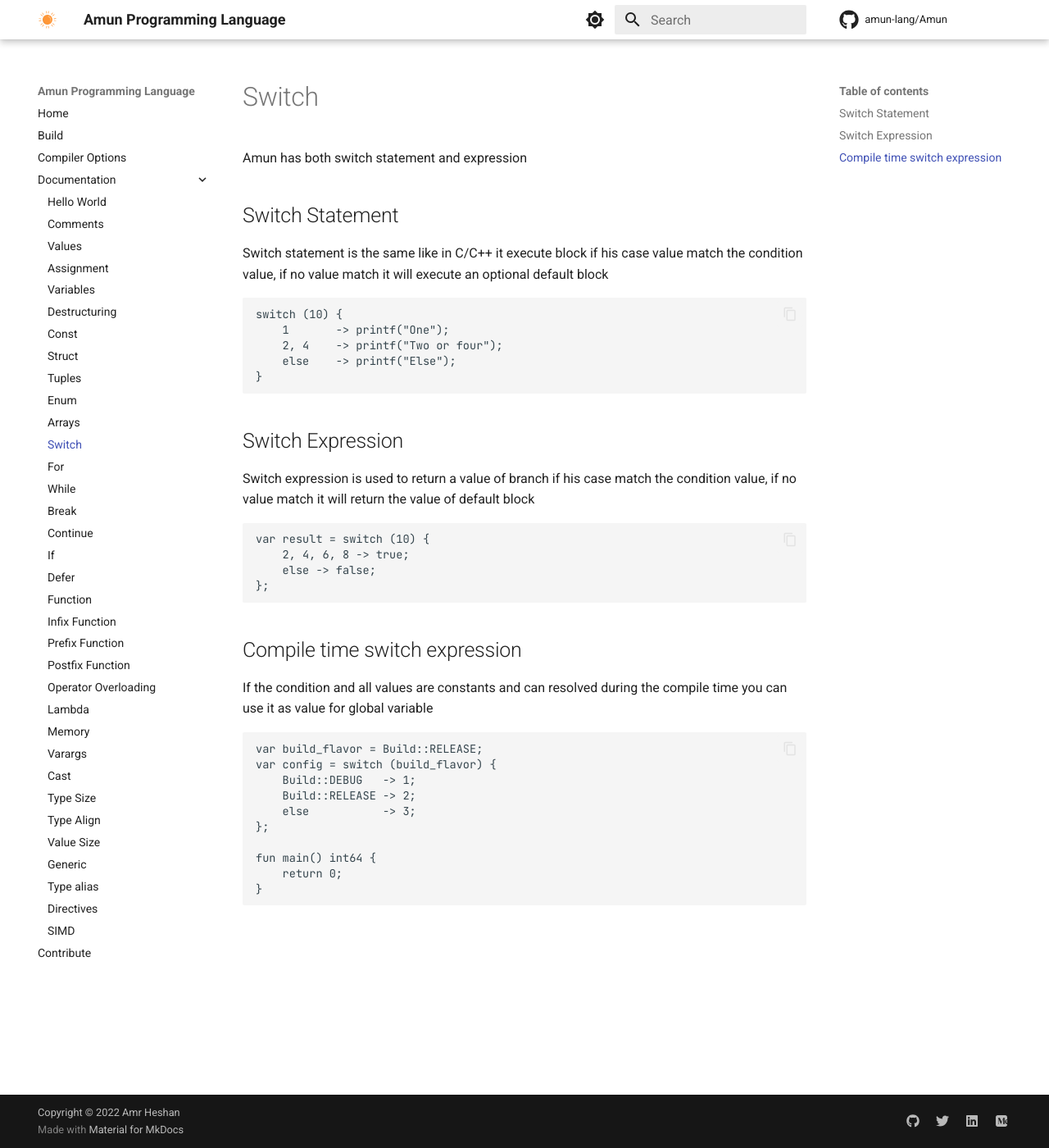
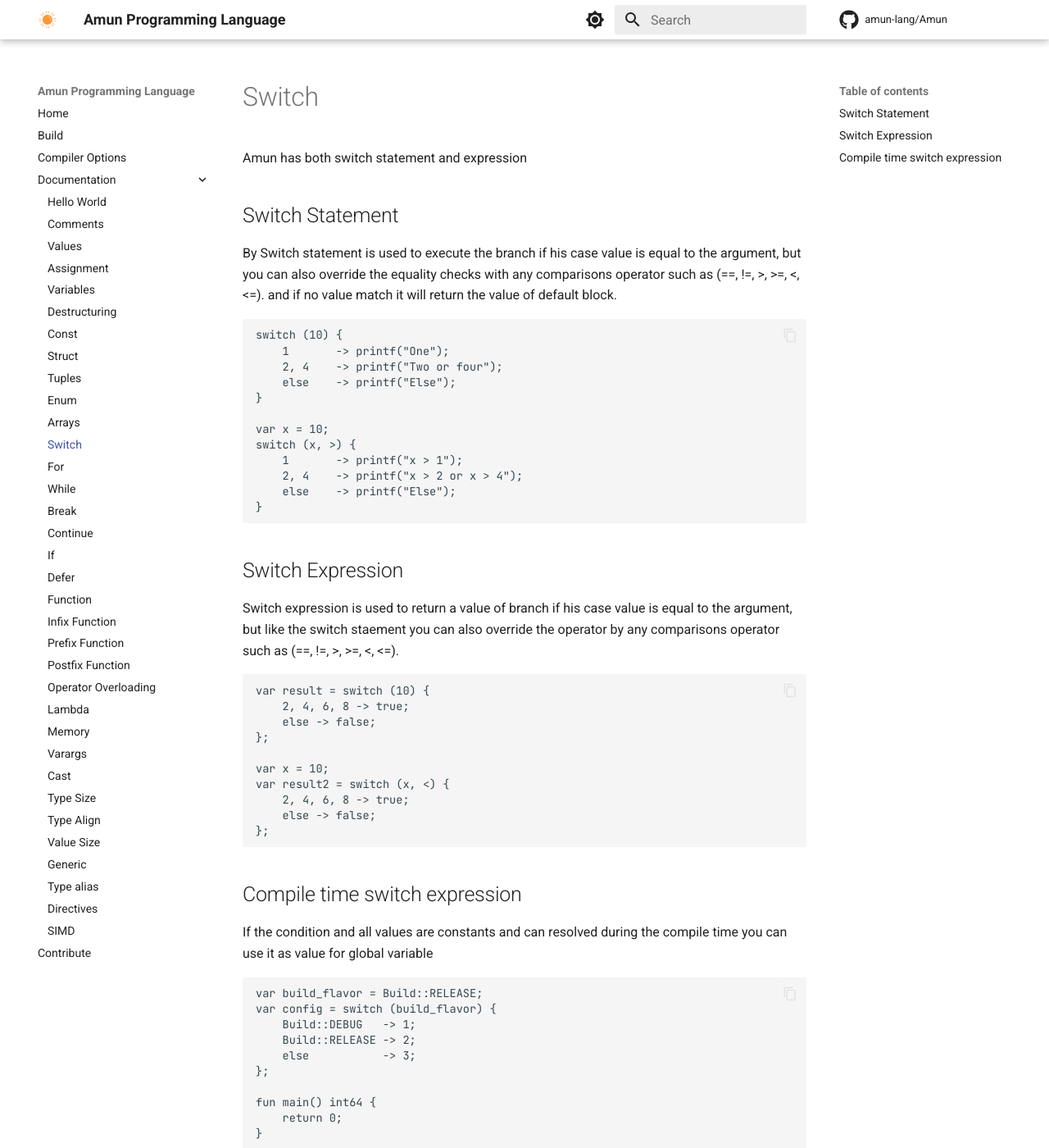
Before and after one commit to amun-lang/docs, an MkDocs documentation site: the page built from docs/reference/switch.md, in a window 1280 px wide and 1400 px high. Shown: the whole window at 82% size. Built offline with MkDocs 1.6.1 and Material for MkDocs 9.7.7, drawn with Linux system fonts in a browser that asks for light colours; comment, search, counter and statistics services are not loaded.

Commit message:
Update docs to add switch statement/expression override operators

````diff
--- a/docs/reference/switch.md
+++ b/docs/reference/switch.md
@@ -2,8 +2,9 @@
 
 ## Switch Statement
 
-Switch statement is the same like in C/C++ it execute block if his case value
-match the condition value, if no value match it will execute an optional default block
+By Switch statement is used to execute the branch if his case value is equal to the argument,
+but you can also override the equality checks with any comparisons operator such as (==, !=, >, >=, <, <=).
+and if no value match it will return the value of default block.
 
 ```
 switch (10) {
@@ -11,14 +12,27 @@
     2, 4    -> printf("Two or four");
     else    -> printf("Else");
 }
+
+var x = 10;
+switch (x, >) {
+    1       -> printf("x > 1");
+    2, 4    -> printf("x > 2 or x > 4");
+    else    -> printf("Else");
+}
 ```
 
 ## Switch Expression
 
-Switch expression is used to return a value of branch if his case match the condition value, if no value match it will return the value of default block
+Switch expression is used to return a value of branch if his case value is equal to the argument, but like the switch staement you can also override the operator by any comparisons operator such as (==, !=, >, >=, <, <=).
 
 ```
 var result = switch (10) {
+    2, 4, 6, 8 -> true;
+    else -> false;
+};
+
+var x = 10;
+var result2 = switch (x, <) {
     2, 4, 6, 8 -> true;
     else -> false;
 };
````
